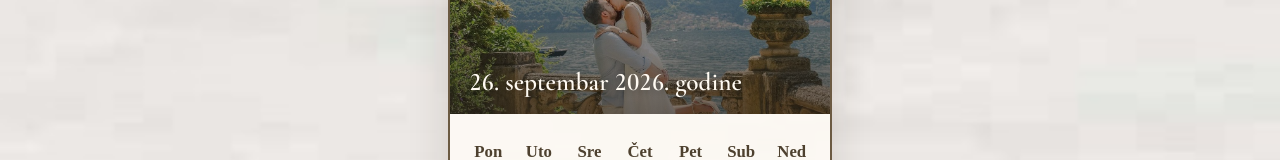
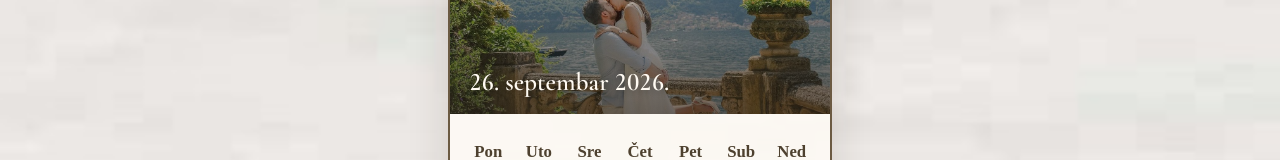
Before and after one commit to NikolaTomic00/piecesofus, a React (Vite) app: page / in a window 1280 px wide. Shown: the part 761-921 px from the top of the page. Built offline with nearby package versions, Linux system fonts and the light colour scheme.

Commit message:
calendar text update

```diff
--- a/src/sections/CalendarSection.jsx
+++ b/src/sections/CalendarSection.jsx
@@ -24,7 +24,7 @@ export default function CalendarSection() {
     <section className="calendar-section" aria-label="Datum vencanja">
       <div className="calendar-card">
         <div className="calendar-picture">
-          <h2>26. septembar 2026. godine</h2>
+          <h2>26. septembar 2026.</h2>
         </div>
 
         <div className="calendar-date" aria-label="Septembar 2026">
```
